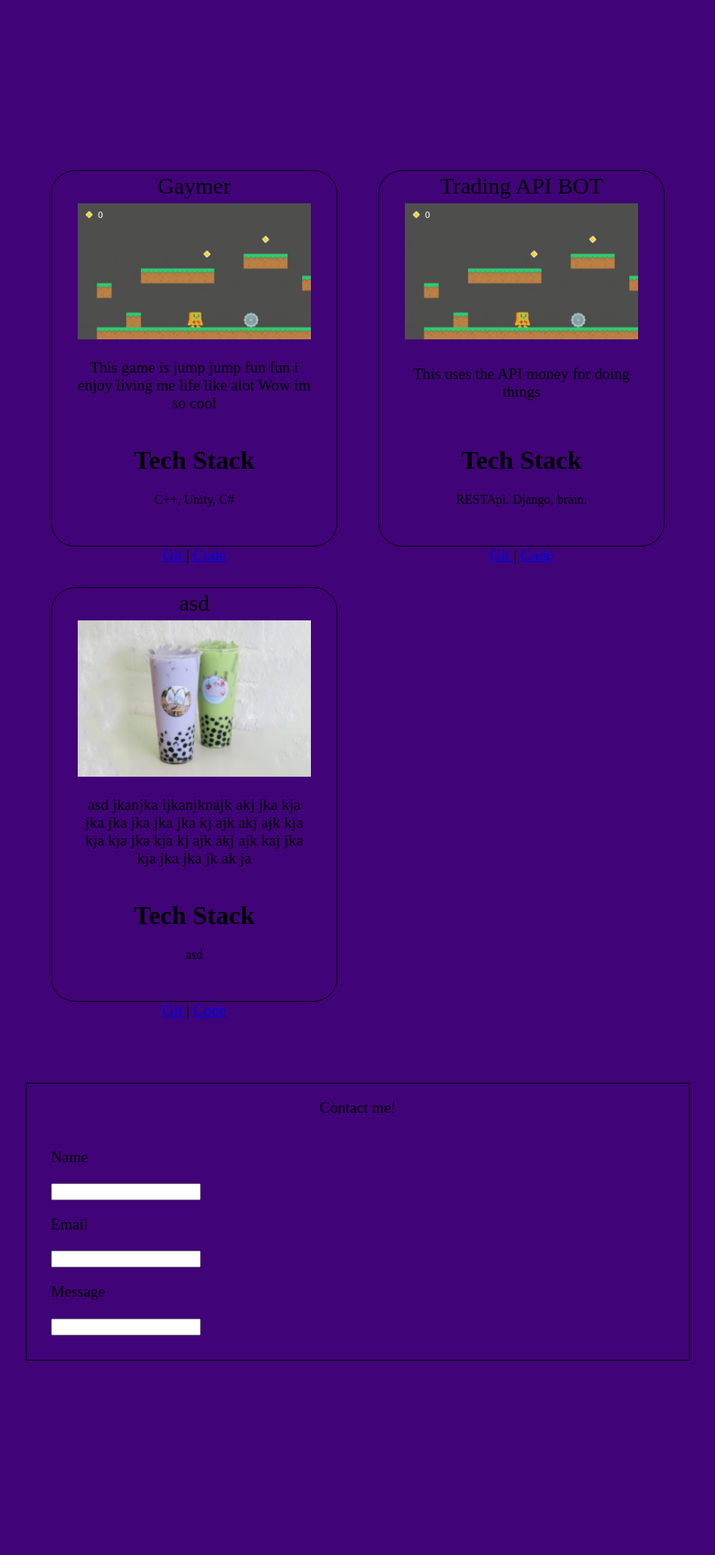
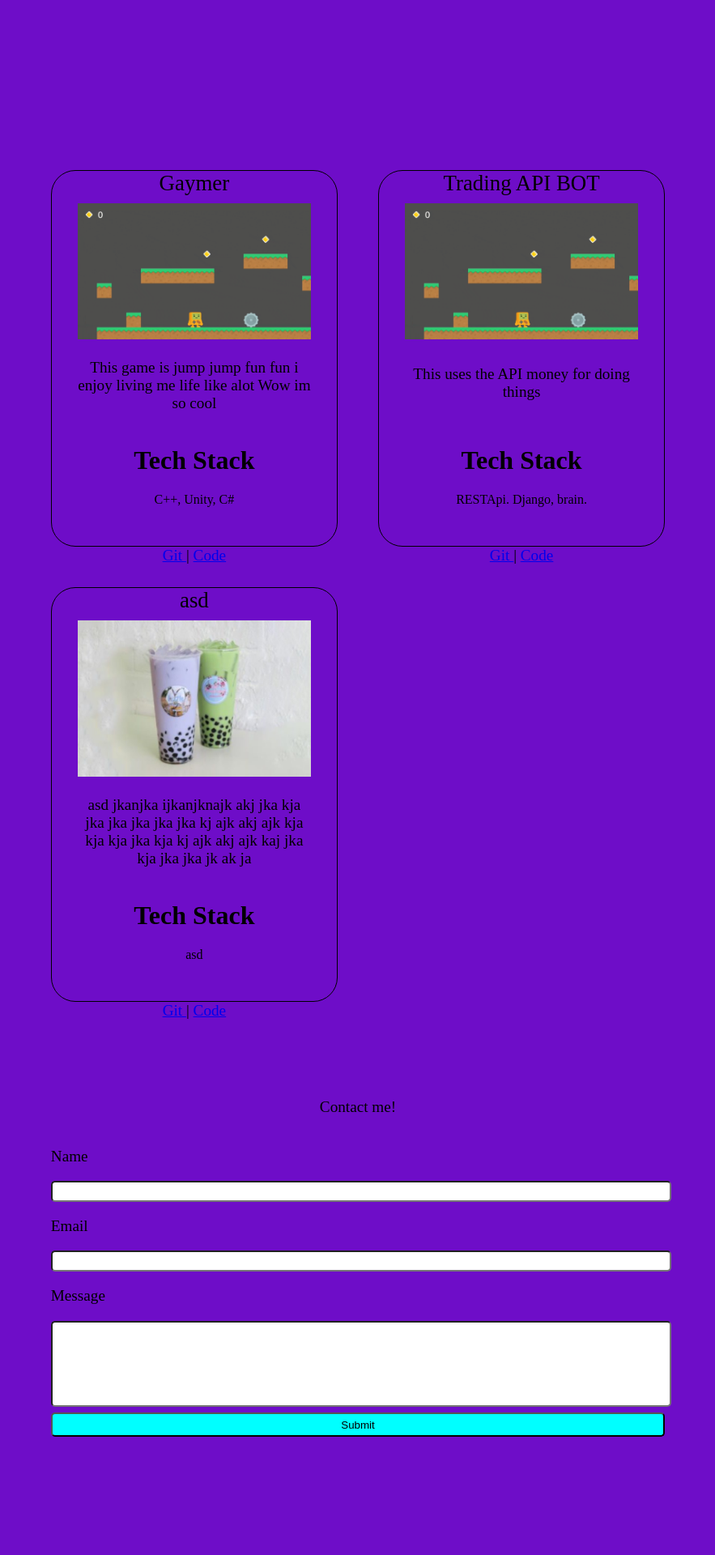
Before and after one commit to DakhariE/portfolio, a Django app: page / in a window 1280 px wide. Shown: the part 760-2680 px from the top of the page at 81% size, without its empty margins (198-1081 px from the left). Before the commit the page ends 2440 px from the top, so only its background shows below. Run offline with Django 4.2, Linux system fonts and the light colour scheme; data comes from the database, SQL or seed files in the repository.

Commit message:
Finished contact me block, just need to make it look better and connect to api

```diff
--- a/base/static/stylesheets/styles.css
+++ b/base/static/stylesheets/styles.css
@@ -34,7 +34,7 @@ html{
 
 #body{
   margin-bottom: 1000px;
-  background-color: rgb(64, 3, 120);
+  background-color: rgb(110, 13, 200);
 }
 
 .about_me{
@@ -101,10 +101,9 @@ html{
 
 .name{
   position: absolute;
-  top: 3px;
   left: 50%;
   transform: translate(-50%, 0);
-  font-size: 28px;
+  font-size: 1.4rem;
   white-space: nowrap;
 }
 
@@ -116,7 +115,6 @@ html{
   flex-direction: column;
   justify-content: center;
   align-items: start;
-  border: 1px solid black;
   width: 60%;
   padding: 0 30px 30px 30px;
 }
@@ -125,13 +123,32 @@ html{
   text-align: center;
   width: 100%;
 }
-.contact-name{
-  width: auto;
+
+.test{
+  width: 100%;
+}
+
+
+.contact-name,
+.contact-text,
+.contact-email{
+  width: 100%;
+  height: 20px;
+  border-radius: 5px;
+}
+
+.sumbit{
+  width: 100%;
+  background-color: aqua;
+  height: 30px;
+  border-radius: 5px;
+  margin-top: 1%;
 }
 
 .contact-text{
-  height: 300%;
+  height: 100px;
 }
+
 
 
 @media(max-width: 800px){
--- a/base/templates/index.html
+++ b/base/templates/index.html
@@ -56,15 +56,18 @@
   <!-- This div is for Contact form-->
     <div class="contact-info">
       <p id="Contact-me">Contact me!</p>
+      <div class="test">
+      <form method="POST">
       {% csrf_token %}
-      <form method="POST">
         <p>Name</p>
         <input class="contact-name" type="text" name="contact-name">
         <p>Email</p>
         <input class="contact-email" type="email" name="contact-email">
         <p>Message</p>
         <input class="contact-text" type="text" name="contact-text">
+        <input class="sumbit" type="Submit">
       </form>
+      </div>
     </div>
 
 
```
